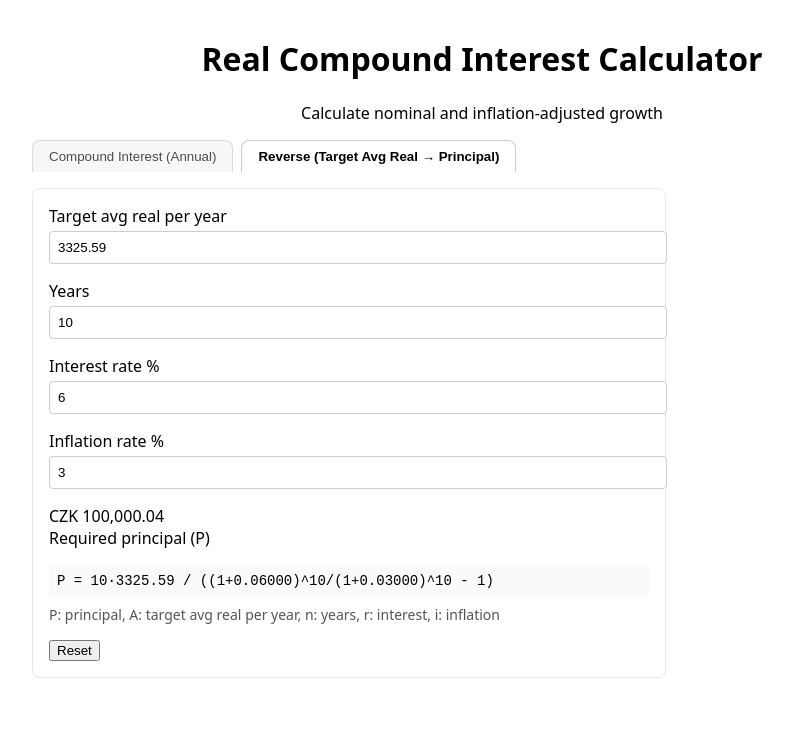
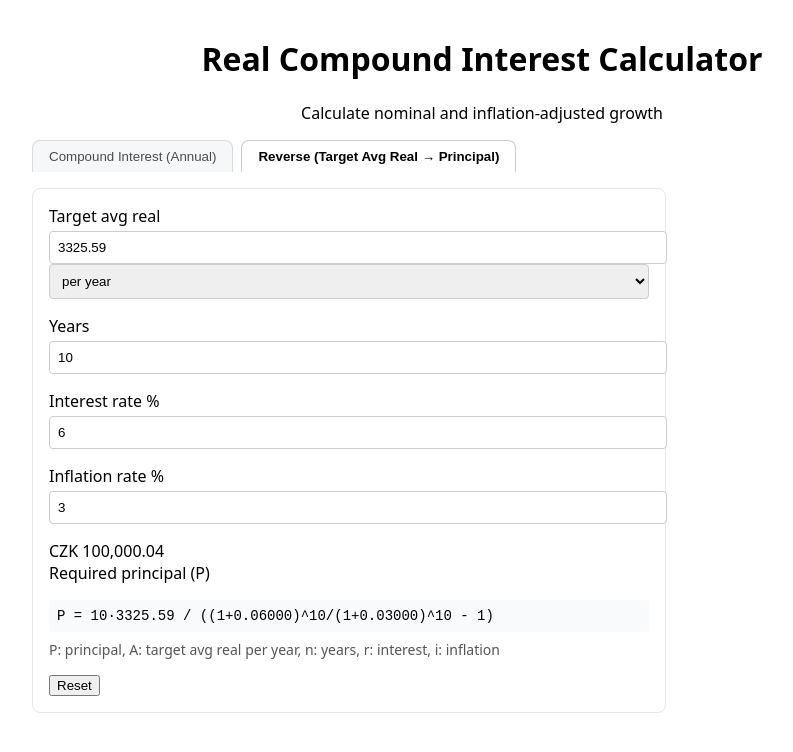
Before and after one commit to littlewhywhat/loan-advisor, a Next.js app: page / in a window 1280 px wide. Both pictures are taken after a click on the button "Reverse (Target Avg Real → Principal)". Shown: the top 752 px of the page, without its empty margins (158-951 px from the left). Built offline with nearby package versions, Linux system fonts and the light colour scheme; what @radix-ui/themes would draw is missing.

Commit message:
Add monthly outputs and period switch

```diff
--- a/src/components/ForwardCalculator.tsx
+++ b/src/components/ForwardCalculator.tsx
@@ -75,13 +75,14 @@ export default function ForwardCalculator({ currency, onCurrencyChange }: Forwar
   const nominal = valid ? principal * Math.pow(1 + rateDec, years) : 0;
   const real = valid ? nominal / Math.pow(1 + inflationDec, years) : 0;
   const avgReal = valid ? (real - principal) / years : 0;
+  const avgRealMonth = valid ? (real - principal) / (years * 12) : 0;
 
   const format = (n: number) => (
     <span title={n.toExponential(2)}>{formatter.format(n)}</span>
   );
 
   const copyResults = () => {
-    const text = `Principal: ${formatter.format(principal)}\nInterest: ${rate}%\nInflation: ${inflation}%\nYears: ${years}\nNominal: ${formatter.format(nominal)}\nReal: ${formatter.format(real)}\nAverage real per year: ${formatter.format(avgReal)}`;
+    const text = `Principal: ${formatter.format(principal)}\nInterest: ${rate}%\nInflation: ${inflation}%\nYears: ${years}\nNominal: ${formatter.format(nominal)}\nReal: ${formatter.format(real)}\nAverage real per year: ${formatter.format(avgReal)}\nAverage real per month: ${formatter.format(avgRealMonth)}`;
     navigator.clipboard.writeText(text).catch(() => {});
   };
 
@@ -215,11 +216,16 @@ export default function ForwardCalculator({ currency, onCurrencyChange }: Forwar
           <div className="stat">{format(avgReal)}</div>
           <div className="caption">Avg per year (real): (A_real - P)/t</div>
         </div>
+        <div className="input-group">
+          <div className="stat">{format(avgRealMonth)}</div>
+          <div className="caption">Avg per month (real): (A_real - P)/(t·12)</div>
+        </div>
         <details>
           <summary>Details</summary>
           <p className="formula">nominal = principal * (1 + r)^t</p>
           <p className="formula">real = nominal / (1 + i)^t</p>
-          <p className="formula">avg = (real - principal) / t</p>
+          <p className="formula">avgYear = (real - principal) / t</p>
+          <p className="formula">avgMonth = (real - principal) / (t * 12)</p>
         </details>
       </div>
     </div>
--- a/src/components/ReverseCalculator.tsx
+++ b/src/components/ReverseCalculator.tsx
@@ -18,6 +18,7 @@ export default function ReverseCalculator({ currency }: ReverseCalculatorProps)
   const [n, setN] = useState<number>(defaults.n);
   const [r, setR] = useState<number>(defaults.r);
   const [i, setI] = useState<number>(defaults.i);
+  const [period, setPeriod] = useState<'year' | 'month'>('year');
   const [errors, setErrors] = useState<Record<string, string>>({});
   const [yearsNote, setYearsNote] = useState<string>('');
 
@@ -86,12 +87,13 @@ export default function ReverseCalculator({ currency }: ReverseCalculatorProps)
 
   const rDec = r / 100;
   const iDec = i / 100;
+  const AYear = period === 'month' ? A * 12 : A;
   const g = Math.pow(1 + rDec, n) / Math.pow(1 + iDec, n);
   const den = g - 1;
   let principal = 0;
   let resultError = '';
   if (den > 0 && A >= 0 && !errors.A && !errors.r && !errors.i) {
-    principal = (n * A) / den;
+    principal = (n * AYear) / den;
   } else if (den <= 0) {
     resultError =
       'Invalid parameters: effective growth is not above inflation over n years. Increase interest, reduce inflation, or increase years.';
@@ -106,14 +108,15 @@ export default function ReverseCalculator({ currency }: ReverseCalculatorProps)
     handleN(defaults.n);
     handleR(defaults.r);
     handleI(defaults.i);
+    setPeriod('year');
   };
 
-  const formula = `P = ${n}·${A.toPrecision(6)} / ((1+${rDec.toPrecision(4)})^${n}/(1+${iDec.toPrecision(4)})^${n} - 1)`;
+  const formula = `P = ${n}·${AYear.toPrecision(6)} / ((1+${rDec.toPrecision(4)})^${n}/(1+${iDec.toPrecision(4)})^${n} - 1)`;
 
   return (
     <div className="card" style={{ maxWidth: 600 }}>
       <div className="input-group">
-        <label htmlFor="A">Target avg real per year</label>
+        <label htmlFor="A">Target avg real</label>
         <input
           id="A"
           type="number"
@@ -122,6 +125,14 @@ export default function ReverseCalculator({ currency }: ReverseCalculatorProps)
           onChange={(e) => handleA(Number(e.target.value))}
           aria-describedby="A-error"
         />
+        <select
+          value={period}
+          onChange={(e) => setPeriod(e.target.value as 'year' | 'month')}
+          aria-label="period"
+        >
+          <option value="year">per year</option>
+          <option value="month">per month</option>
+        </select>
         {errors.A && (
           <div id="A-error" className="error">
             {errors.A}
@@ -183,7 +194,7 @@ export default function ReverseCalculator({ currency }: ReverseCalculatorProps)
         {resultError && <div className="error">{resultError}</div>}
       </div>
       <div className="formula">{formula}</div>
-      <div className="reference">P: principal, A: target avg real per year, n: years, r: interest, i: inflation</div>
+      <div className="reference">P: principal, A: target avg real per {period}, n: years, r: interest, i: inflation</div>
       <div className="buttons">
         <button type="button" onClick={reset}>
           Reset
```
